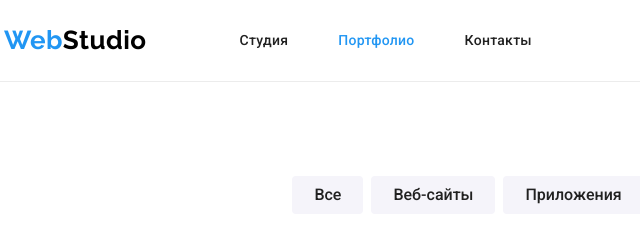
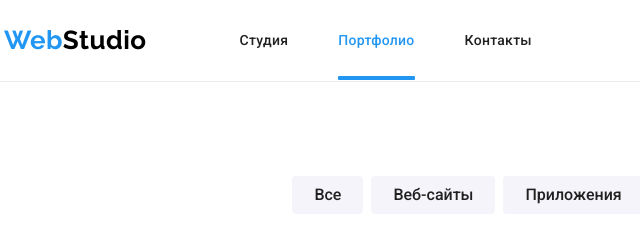
Before and after one commit to AntonioKBP/goit-markup-hw-05, a plain HTML site: page portfolio.html in a window 1280 px wide. Shown: the top 240 px of the page, 51-691 px from the left. Drawn offline with nearby package versions, Linux system fonts and the light colour scheme.

Commit message:
header underline

```diff
--- a/css/styles.css
+++ b/css/styles.css
@@ -86,16 +86,37 @@ ul {
 }
 
 .nav-link {
+  position: relative;
   font-weight: 500;
   font-size: 14px;
   line-height: 1.14;
   letter-spacing: 0.02em;
   text-decoration: none;
   color: var(--text-color-black);
-  padding-top: 15px;
-  padding-bottom: 15px;
+  padding-top: 34px;
+  padding-bottom: 32px;
 }
 
+.current::after {
+  position: absolute;
+  left: 0;
+  bottom: 0;
+  content: '';
+  display: block;
+  width: 100%;
+  height: 4px;
+  background-color: var(--accent-color);
+  border-radius: 1px;
+}
+/* .current:after {
+  /* position: absolute;
+  left: 0;
+  bottom: 0;
+  content: '';
+  display: block;
+  width: 100%;
+  height: 2px;
+  background-color: var(--accent-color); */
 .nav-link:hover,
 .nav-link:focus {
   color: var(--accent-color);
```
